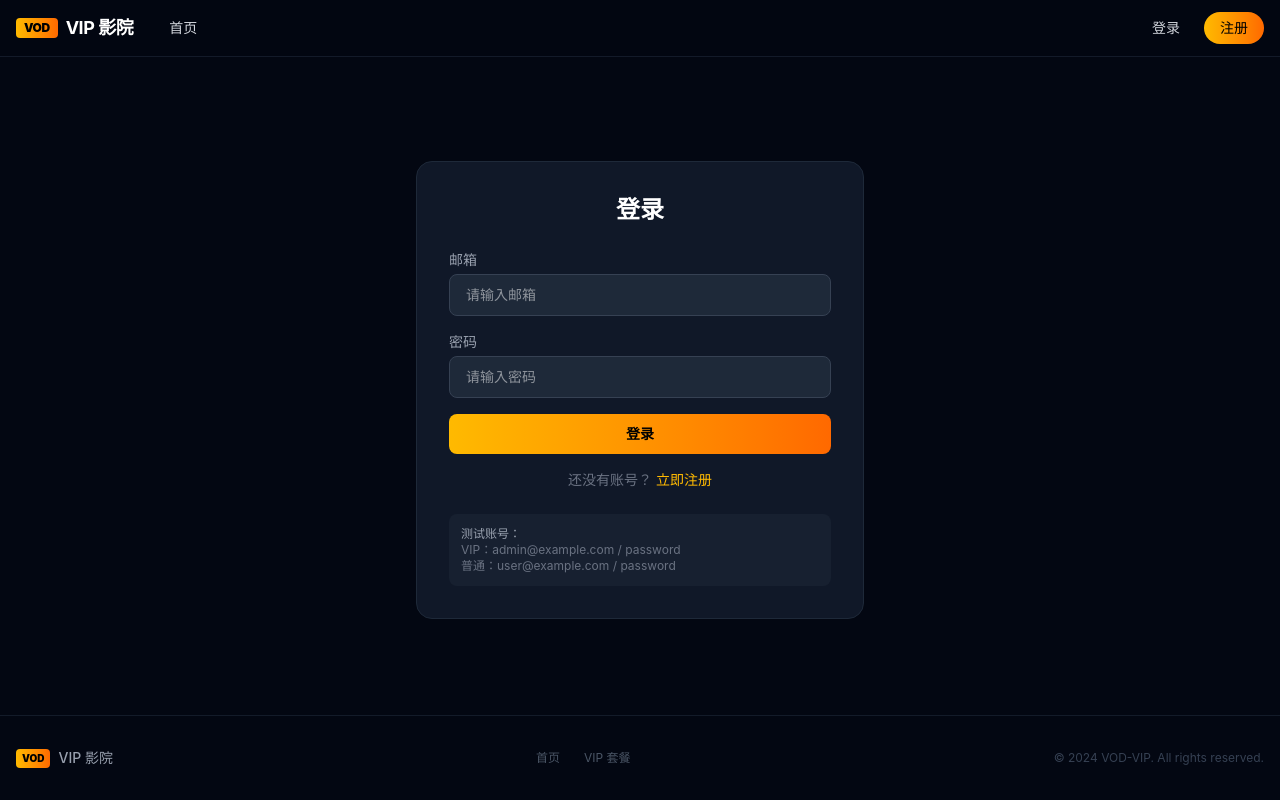
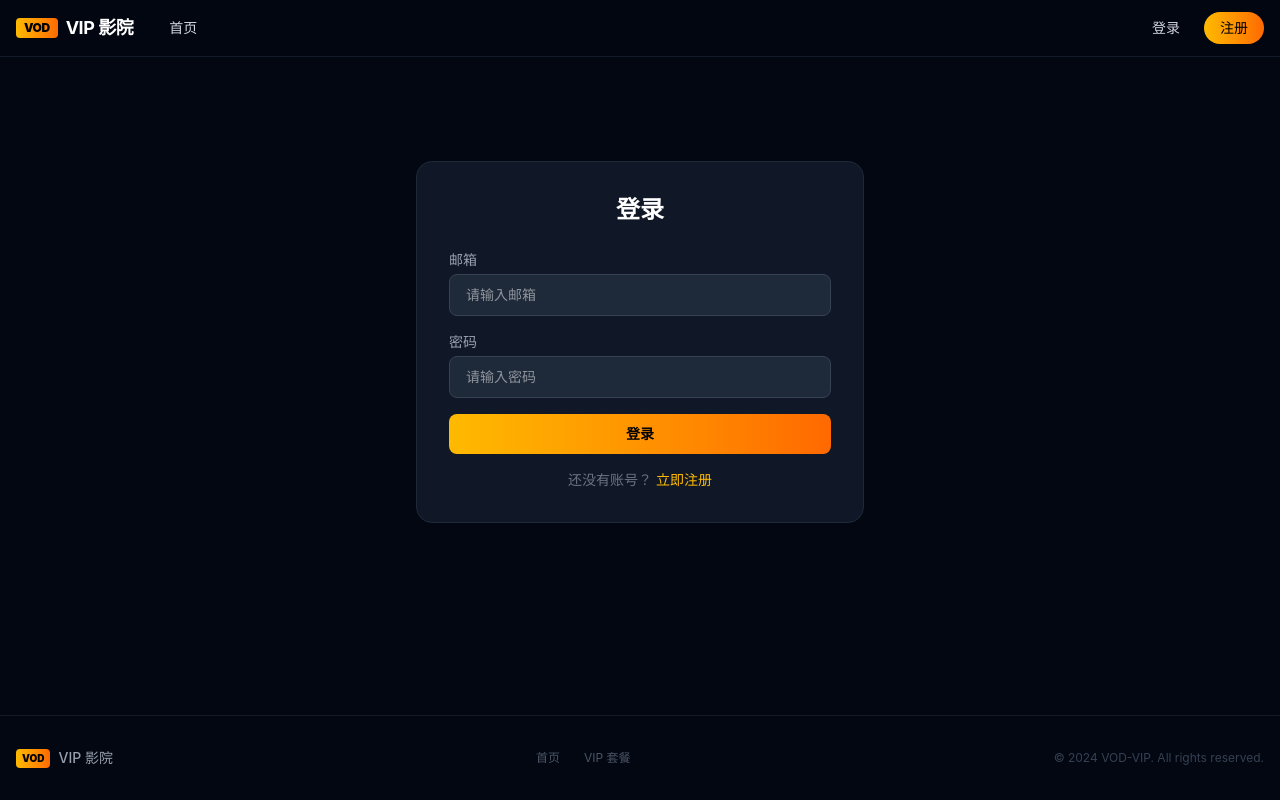
Before and after one commit to a0916w/vod-vip, a Vue app in the folder frontend/: page /login in a window 1280 px wide. Built offline with nearby package versions, Linux system fonts and the light colour scheme; the HTML template or start-up script is replaced by a standard one.

Commit message:
ui: 登录页去掉测试账号提示
Made-with: Cursor

```diff
--- a/frontend/src/views/LoginView.vue
+++ b/frontend/src/views/LoginView.vue
@@ -68,13 +68,6 @@ async function handleLogin() {
         还没有账号？
         <RouterLink to="/register" class="text-amber-400 hover:underline">立即注册</RouterLink>
       </p>
-
-      <!-- 测试账号提示 -->
-      <div class="mt-6 rounded-lg bg-gray-800/50 p-3 text-xs text-gray-500">
-        <p class="font-medium text-gray-400">测试账号：</p>
-        <p>VIP：admin@example.com / password</p>
-        <p>普通：user@example.com / password</p>
-      </div>
     </div>
   </div>
 </template>
```
